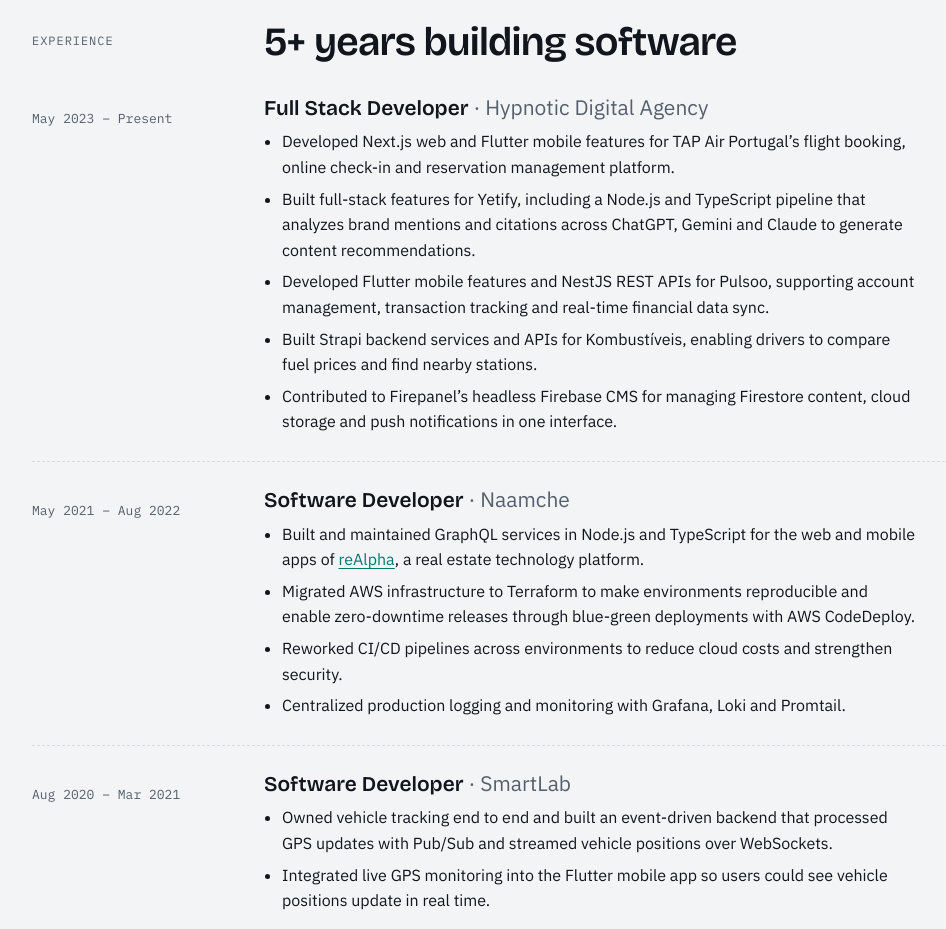
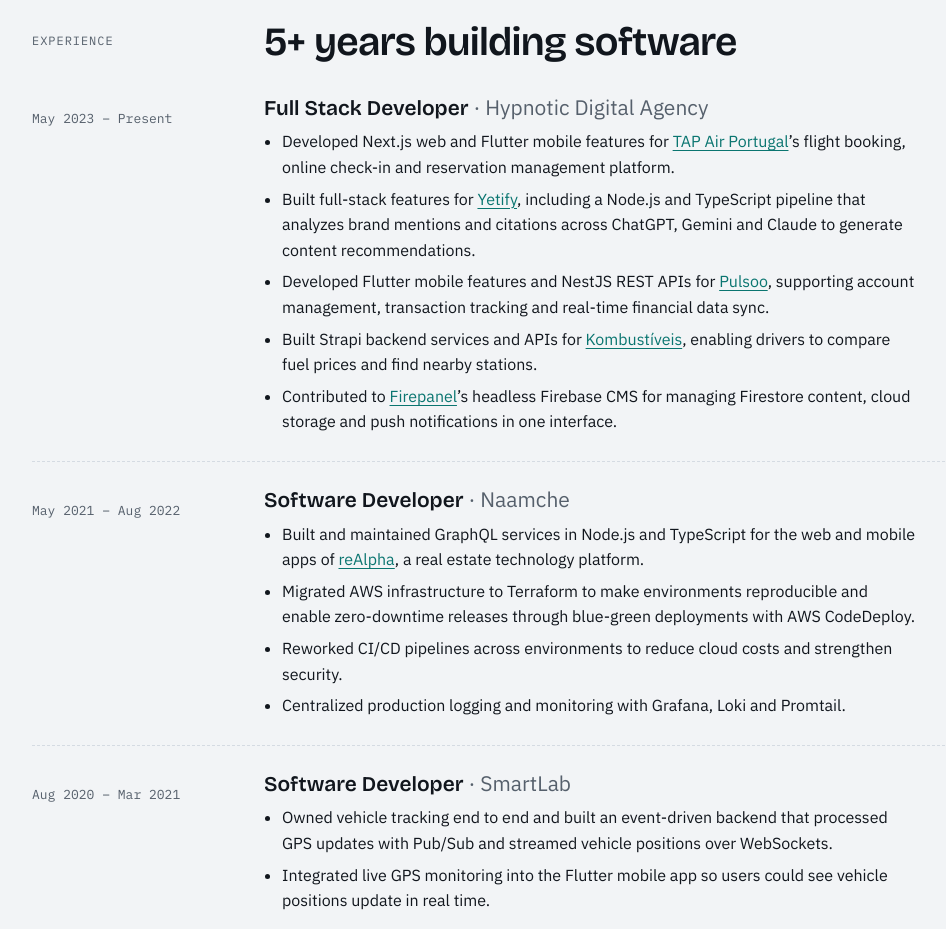
Before and after one commit to reeyazghimire8/reeyazghimire8.github.io, a plain HTML site: page index.html in a window 1280 px wide. Shown: the part 2100-3029 px from the top of the page, without its empty margins (104-1050 px from the left). Drawn offline with nearby package versions, Linux system fonts and the light colour scheme.

Commit message:
Link projects in the Hypnotic experience entry

```diff
--- a/index.html
+++ b/index.html
@@ -805,16 +805,20 @@
           <div>
             <h3>Full Stack Developer <span>· Hypnotic Digital Agency</span></h3>
             <ul>
-              <li>Developed Next.js web and Flutter mobile features for TAP Air Portugal’s flight booking, online check-in
-                and reservation management platform.</li>
-              <li>Built full-stack features for Yetify, including a Node.js and TypeScript pipeline that analyzes brand
-                mentions and citations across ChatGPT, Gemini and Claude to generate content recommendations.</li>
-              <li>Developed Flutter mobile features and NestJS REST APIs for Pulsoo, supporting account management,
+              <li>Developed Next.js web and Flutter mobile features for
+                <a href="https://www.flytap.com/" target="_blank" rel="noopener">TAP Air Portugal</a>’s flight booking,
+                online check-in and reservation management platform.</li>
+              <li>Built full-stack features for <a href="https://yetify.ai/" target="_blank" rel="noopener">Yetify</a>,
+                including a Node.js and TypeScript pipeline that analyzes brand mentions and citations across ChatGPT,
+                Gemini and Claude to generate content recommendations.</li>
+              <li>Developed Flutter mobile features and NestJS REST APIs for
+                <a href="https://pulsoo.pt/" target="_blank" rel="noopener">Pulsoo</a>, supporting account management,
                 transaction tracking and real-time financial data sync.</li>
-              <li>Built Strapi backend services and APIs for Kombustíveis, enabling drivers to compare fuel prices and
-                find nearby stations.</li>
-              <li>Contributed to Firepanel’s headless Firebase CMS for managing Firestore content, cloud storage and
-                push notifications in one interface.</li>
+              <li>Built Strapi backend services and APIs for
+                <a href="https://kombustiveis.pt/" target="_blank" rel="noopener">Kombustíveis</a>, enabling drivers to
+                compare fuel prices and find nearby stations.</li>
+              <li>Contributed to <a href="https://firepanel.io/" target="_blank" rel="noopener">Firepanel</a>’s headless
+                Firebase CMS for managing Firestore content, cloud storage and push notifications in one interface.</li>
             </ul>
           </div>
         </div>
```
